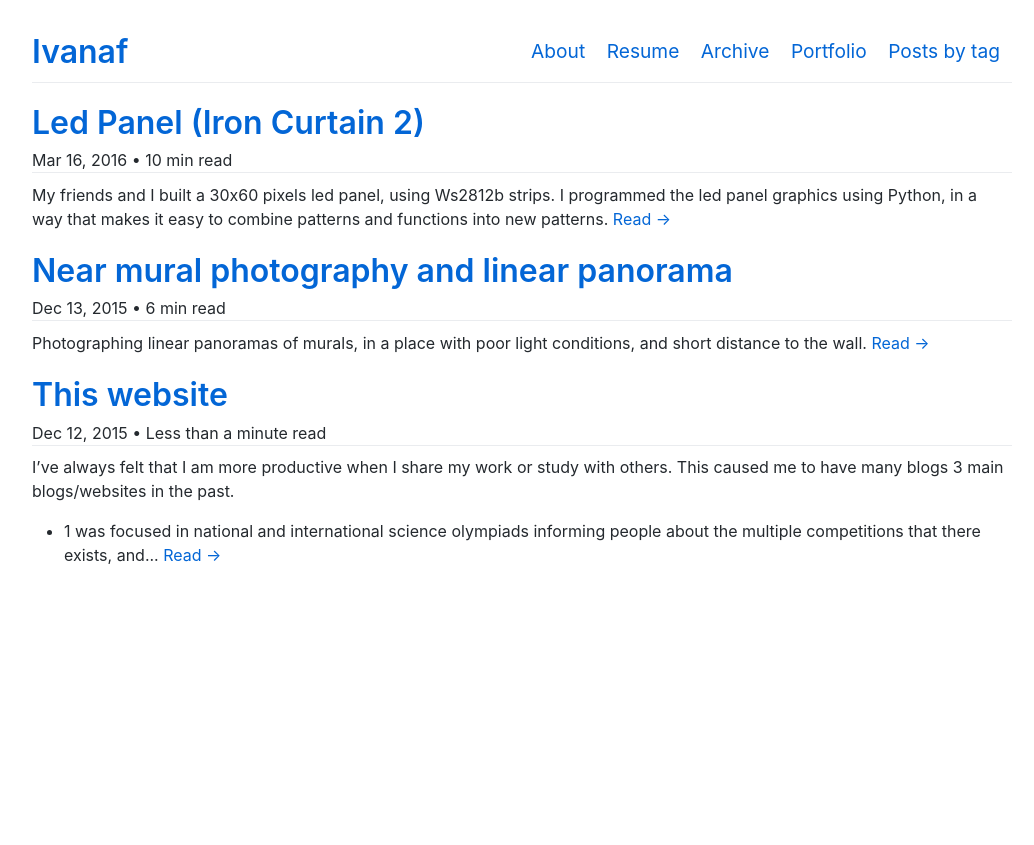
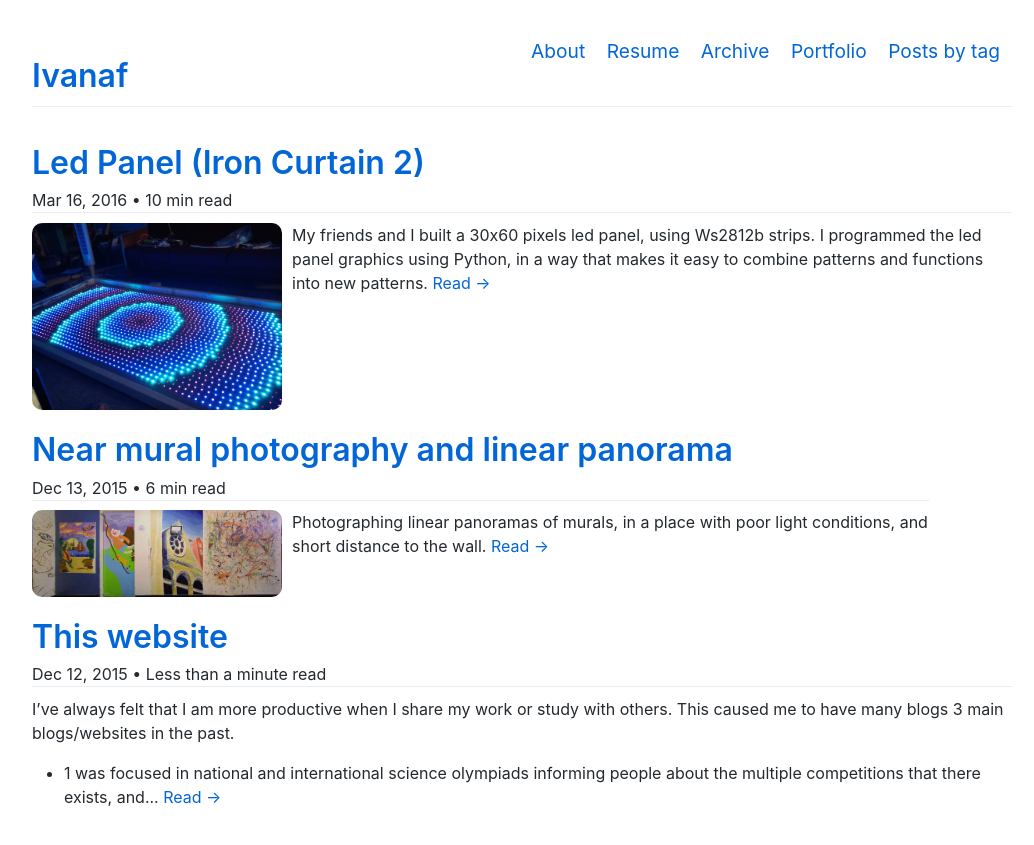
Before and after one commit to itf/itf.github.io-jekyll, a Jekyll site: the page built from index.html, in a window 1280 px wide. Shown: the top 845 px of the page, without its empty margins (118-1152 px from the left). Built offline with Jekyll 4.4.1, drawn with Linux system fonts in a browser that asks for light colours; the list of posts is cut into pages by our own code.

Commit message:
Makes website prettier by including images on index.html.

```diff
--- a/_layouts/default.html
+++ b/_layouts/default.html
@@ -9,12 +9,18 @@
     <link rel="stylesheet" href="{{ "/assets/css/style.css?v=" | append: site.github.build_revision | relative_url }}">
   </head>
   <body>
+  	{% if page.cover-image %}
+	<div class="cover-image-container">
+		<img alt="Cover image" src="{{ site.baseurl }}/img/covers/{{ page.cover-image }}">
+	</div>
+	{% endif %}
     <div class="container-lg px-3 my-5 markdown-body body">
-      {% if site.title and site.title != page.title %}
-      <h1><a href="{{ "/" | absolute_url }}">{{ site.title }}</a></h1>
-      {% endif %}
-      {% include navigation.html %}
-
+        <div class="header-menu">
+          {% if site.title and site.title != page.title %}
+          <h1><a href="{{ "/" | absolute_url }}">{{ site.title }}</a></h1>
+          {% endif %}
+          {% include navigation.html %}
+        </div>
       {{ content }}
 
       {% if site.github.private != true and site.github.license %}
@@ -22,6 +28,7 @@
         This site is open source. {% github_edit_link "Improve this page" %}.
       </div>
       {% endif %}
+
     </div>
   </body>
 </html>
--- a/_sass/holo-alpha-mods.scss
+++ b/_sass/holo-alpha-mods.scss
@@ -112,3 +112,32 @@ nav a.current {
 .body {
   position: relative;
 }
+
+
+.post-thumbnail{
+    display: block;
+    float: none;
+    max-height: 200px;
+    max-width: 250px;
+    width: inherit;
+    margin-right: auto;
+    margin-left: auto;
+}
+@media all and (min-width: 600px) {
+.post-thumbnail{
+    display:inline-block;
+    float: left;
+    width: inherit;
+    max-height: 200px;
+    max-width: 250px;
+    margin-right: 10px;
+
+}
+}
+.post-block{
+    display: inline-block;
+}
+
+.post-thumbnail img{
+    border-radius: 10px;
+}
--- a/index.html
+++ b/index.html
@@ -14,8 +14,8 @@ home: true
       {% assign read-time = minutes | append: "&nbsp;" | append: site.var_min_read %}
     {% endif %}
 
-    <span class="post-block">
-        <span class="post-meta">
+    <div class="post-block">
+        <div class="post-meta">
           <a href="{{ post.url | prepend: site.baseurl }}"><h1>{{ post.title }}</h1></a>
           <span class="post-date">
               {% if site.display-author-front-page %}
@@ -29,7 +29,12 @@ home: true
               {% endif %}
               {{ post.date | date: site.date_format }} • {{ read-time }}
           </span>
-        </span>
+        </div>
+        {% if post.img %}
+            <div class="post-thumbnail">
+		        <img  src="{{ site.baseurl }}/img/{{post.img}}">
+	        </div>
+        {% endif %}
       <p>
       {% if post.summary %}
         {{ post.summary }}&nbsp;<a class="read-more" href="{{ post.url | prepend: site.baseurl }}">{{ site.var_read }}  →</a>
@@ -37,7 +42,7 @@ home: true
         {{ post.excerpt | remove: '<p>' | remove: '</p>'| truncatewords: 50 }}&nbsp;<a class="read-more" href="{{ post.url | prepend: site.baseurl }}">{{ site.var_read }}  →</a>
       {% endif %}
       </p>
-    </span>
+    </div>
 
 {% endfor %}
 
```
Also changed, not shown: _includes/post-navigation.html (added, +16 -0 lines), _layouts/post.html (+8 -22 lines), _posts/2015-12-13-Linear-Panorama.md (+1 -1 lines), _posts/2016-03-16-Led-curtain.md (+1 -1 lines).
